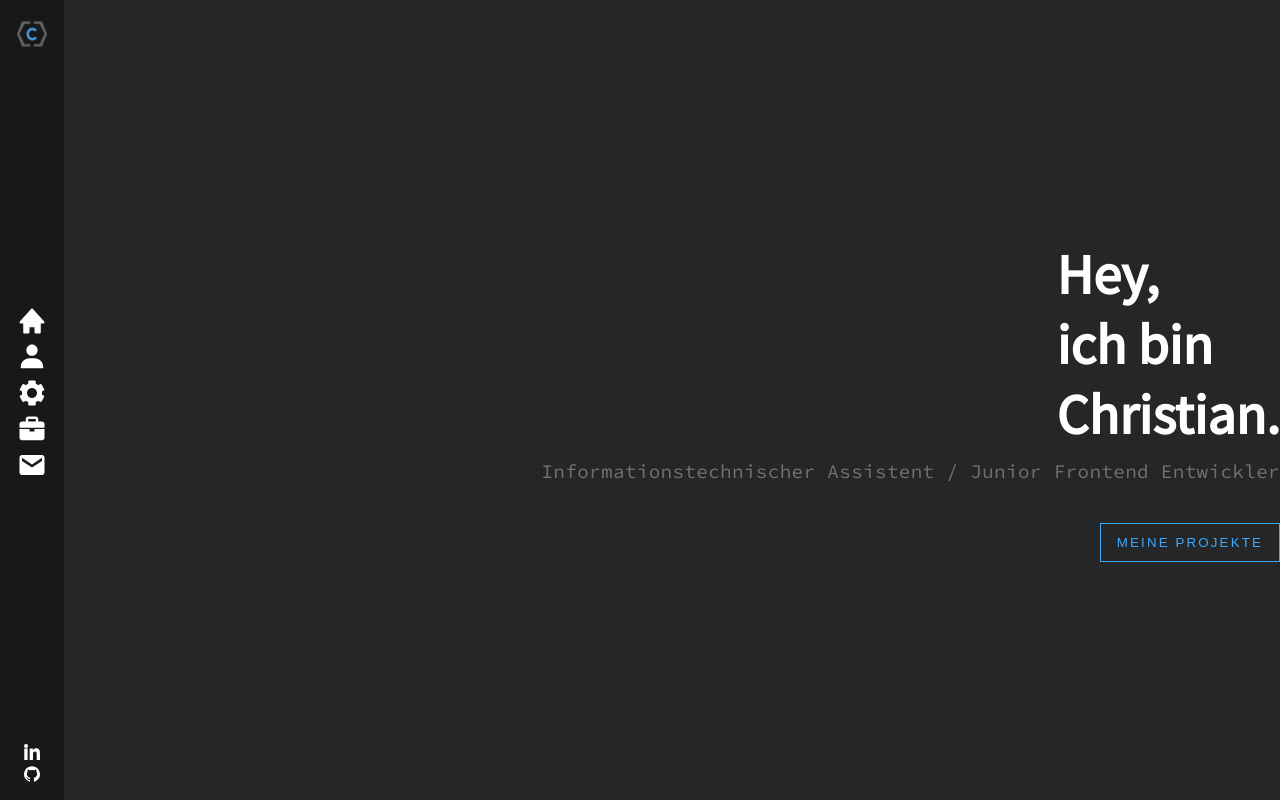
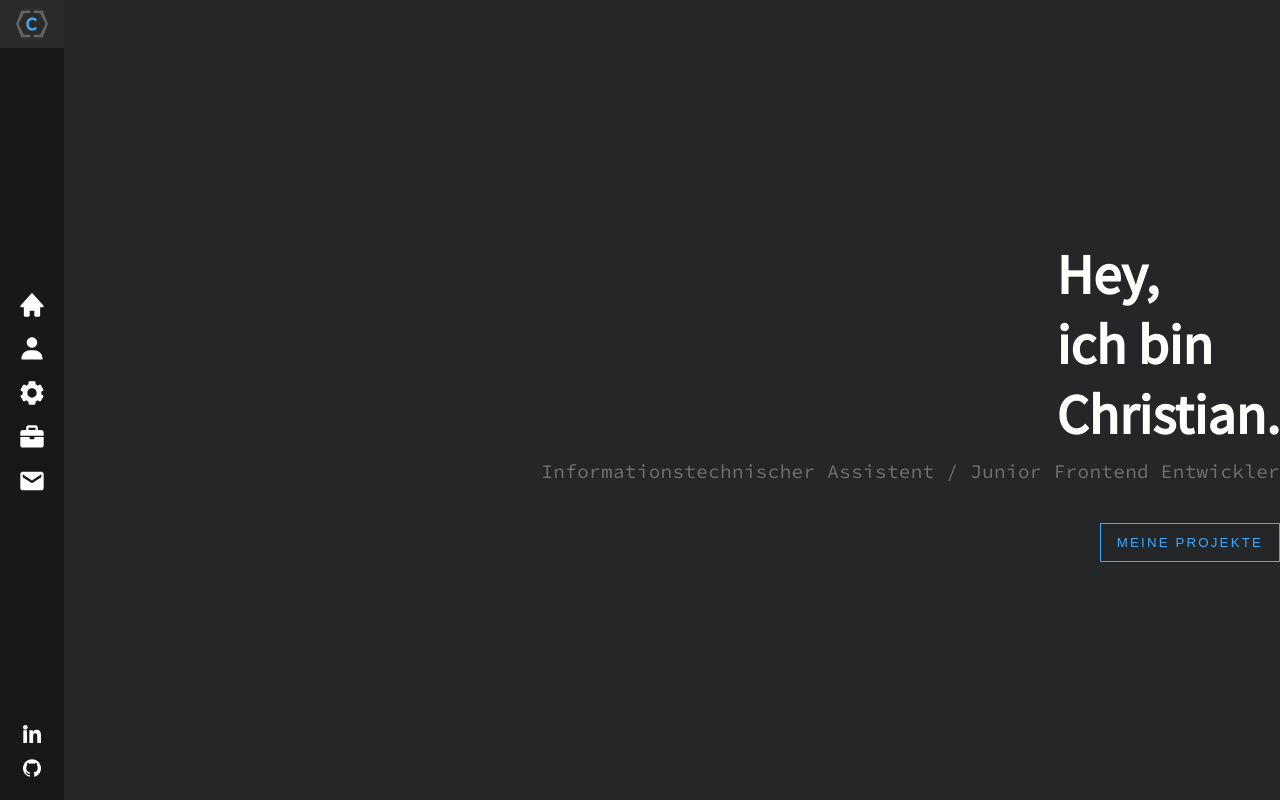
Before and after one commit to ChristianNik/my-react-website, a React (Create React App) app: page / in a window 1280 px wide. Built offline with nearby package versions, Linux system fonts and the light colour scheme.

Commit message:
neue Komopnenten struktur angewendet; IconGroup, Icon

```diff
--- /dev/null
+++ b/src/components/LinkGroup.js
@@ -0,0 +1,10 @@
+import React from 'react';
+
+function LinkGroup(props) {
+	const styleOverwrite = {
+		alignSelf: props.position ? props.position : ''
+	};
+	return <ul style={styleOverwrite ? styleOverwrite : ''}>{props.children}</ul>;
+}
+
+export default LinkGroup;
--- /dev/null
+++ b/src/components/LinkItem.js
@@ -0,0 +1,45 @@
+import React from 'react';
+import { NavLink } from 'react-router-dom';
+import PropTypes from 'prop-types';
+// Components
+import Icon from './Icon';
+// Styles
+import linkItemStyle from './LinkItem.module.css';
+// Icons
+
+function LinkItem(props) {
+	return (
+		<li className={linkItemStyle.LinkItem}>
+			<NavLink
+				exact
+				activeClassName={
+					props.noActiveStyle ? '' : linkItemStyle.LinkItem__link__active
+				}
+				className={linkItemStyle.LinkItem__link}
+				to={props.to}
+			>
+				{props.icon ? (
+					<Icon
+						src={props.icon}
+						width={props.iconWidth ? props.iconWidth : '28px'}
+						height={props.iconHeight ? props.iconHeight : '28px'}
+					/>
+				) : (
+					props.text
+				)}
+			</NavLink>
+		</li>
+	);
+}
+
+export default LinkItem;
+
+LinkItem.propTypes = {
+	to: PropTypes.string.isRequired,
+	icon: PropTypes.string,
+	iconWidth: PropTypes.string,
+	iconHeight: PropTypes.string,
+	text: PropTypes.string,
+	noActiveStyle: PropTypes.bool,
+	noHoverStyle: PropTypes.bool
+};
--- /dev/null
+++ b/src/components/LinkItem.module.css
@@ -0,0 +1,21 @@
+.LinkItem {
+	display: flex;
+}
+
+.LinkItem:hover {
+	background-color: #2b2b2b;
+	color: #fffffe;
+}
+
+.LinkItem__link {
+	padding: 5px 0px;
+	width: 100%;
+	text-align: center;
+	text-decoration: none;
+	color: inherit;
+}
+
+.LinkItem__link__active {
+	transition: all 300ms;
+	color: red;
+}
--- a/src/components/Sidebar.js
+++ b/src/components/Sidebar.js
@@ -2,8 +2,9 @@ import React from 'react';
 import { Link } from 'react-router-dom';
 // Components
 import Iconbar from './Iconbar';
-import Icon from './Icon';
 import Logo from './Logo';
+import LinkGroup from './LinkGroup';
+import LinkItem from './LinkItem';
 // Styles
 import sidebarStyle from './Sidebar.module.css';
 // Icons
@@ -11,59 +12,51 @@ import tmpIcon from '../images/icons/bx-x.svg';
 import homeIcon from '../images/icons/bxs-home.svg';
 import aboutIcon from '../images/icons/bxs-user.svg';
 import skillsIcon from '../images/icons/bxs-cog.svg';
+import projectsIcon from '../images/icons/bxs-briefcase.svg';
 import kontaktIcon from '../images/icons/bxs-envelope.svg';
-import projectsIcon from '../images/icons/bxs-briefcase.svg';
 import githubIcon from '../images/icons/bxl-github-light.svg';
 import linkedinIcon from '../images/icons/bxl-linkedin.svg';
+import logoImg from '../images/Logo 1@2x.png';
 
 function Sidebar() {
 	return (
-		<div className={sidebarStyle.Sidebar}>
-			<Logo />
-			<Iconbar position='center'>
-				<ul>
-					<li>
-						<Link to='/'>
-							<Icon src={homeIcon} width='30px' height='30px' />
-						</Link>
-					</li>
-					<li>
-						<Link to='/about'>
-							<Icon src={aboutIcon} width='30px' height='30px' />
-						</Link>
-					</li>
-					<li>
-						<Link to='/skills'>
-							<Icon src={skillsIcon} width='30px' height='30px' />
-						</Link>
-					</li>
-					<li>
-						<Link to='/projects'>
-							<Icon src={projectsIcon} width='30px' height='30px' />
-						</Link>
-					</li>
-					<li>
-						<Link to='/contact'>
-							<Icon src={kontaktIcon} width='30px' height='30px' />
-						</Link>
-					</li>
-				</ul>
-			</Iconbar>
-			<Iconbar position='end'>
-				<ul>
-					<li>
-						<Link to='/'>
-							<Icon src={linkedinIcon} width='16px' height='16px' />
-						</Link>
-					</li>
-					<li>
-						<Link to='/about'>
-							<Icon src={githubIcon} width='16px' height='16px' />
-						</Link>
-					</li>
-				</ul>
-			</Iconbar>
-		</div>
+		<nav className={sidebarStyle.Sidebar}>
+			<LinkGroup>
+				<LinkItem
+					to='/'
+					icon={logoImg}
+					iconWidth='32px'
+					iconHeight='32px'
+					text='logo'
+					noActiveStyle
+				/>
+			</LinkGroup>
+			<LinkGroup position='center'>
+				<LinkItem to='/' icon={homeIcon} text='home' />
+				<LinkItem to='/about' icon={aboutIcon} text='about' />
+				<LinkItem to='/skills' icon={skillsIcon} text='skills' />
+				<LinkItem to='/projects' icon={projectsIcon} text='projects' />
+				<LinkItem to='/contact' icon={kontaktIcon} text='contact' />
+			</LinkGroup>
+			<LinkGroup position='end'>
+				<LinkItem
+					to='/'
+					icon={linkedinIcon}
+					text='linkedin'
+					iconWidth='18px'
+					iconHeight='18px'
+					noActiveStyle
+				/>
+				<LinkItem
+					to='/about'
+					icon={githubIcon}
+					text='github'
+					iconWidth='18px'
+					iconHeight='18px'
+					noActiveStyle
+				/>
+			</LinkGroup>
+		</nav>
 	);
 }
 
```
